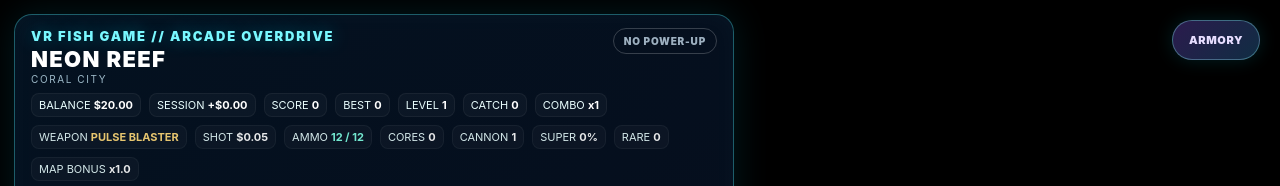
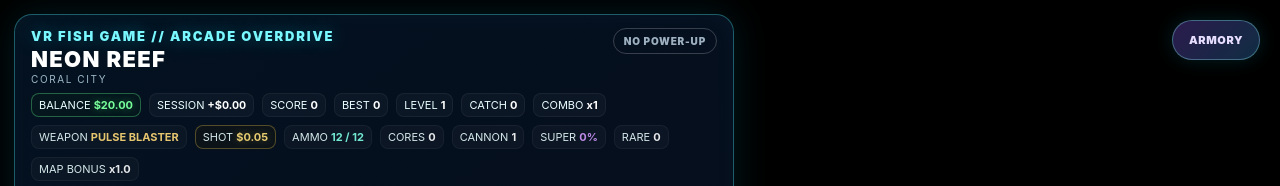
Before and after one commit to jm8651943-del/vr-fish-game, a website: page public/index.html in a window 1280 px wide. Shown: the top 186 px of the page. Drawn offline with Linux system fonts and the light colour scheme.

Commit message:
Style bankroll stake and super-meter cabinet HUD

```diff
--- a/public/styles.css
+++ b/public/styles.css
@@ -17,6 +17,10 @@ canvas{display:block;width:100%;height:100%;outline:0}
 .row{display:flex;flex-wrap:wrap;gap:8px;margin-top:8px;font-size:11px}
 .stat{padding:4px 7px;border-radius:8px;background:#ffffff08;border:1px solid #ffffff0d}
 .stat b{color:#fff}.ammo b{color:#7fffe3}.weapon b{color:#ffd978}.combat-stats{opacity:.9}
+.bankroll{border-color:#65ff8f55;background:#0c2a1738}.bankroll b{color:#78ff9b;text-shadow:0 0 10px #4dff7566}
+.stake{border-color:#ffd34a55;background:#2a210638}.stake b{color:#ffe07a;text-shadow:0 0 10px #ffd34a55}
+.super b{color:#d499ff}.super-progress i{background:linear-gradient(90deg,#79f8ff,#9b5cff,#ff57d8)}
+#sessionPL{font-variant-numeric:tabular-nums}
 .meter-label{display:flex;justify-content:space-between;margin-top:8px;font-size:9px;letter-spacing:.1em;color:#91a9b9}
 .xp{height:5px;background:#102130;border-radius:10px;margin-top:3px;overflow:hidden}
 .xp i{display:block;height:100%;width:0;background:linear-gradient(90deg,#00e5ff,#b94cff);transition:width .25s}
```
